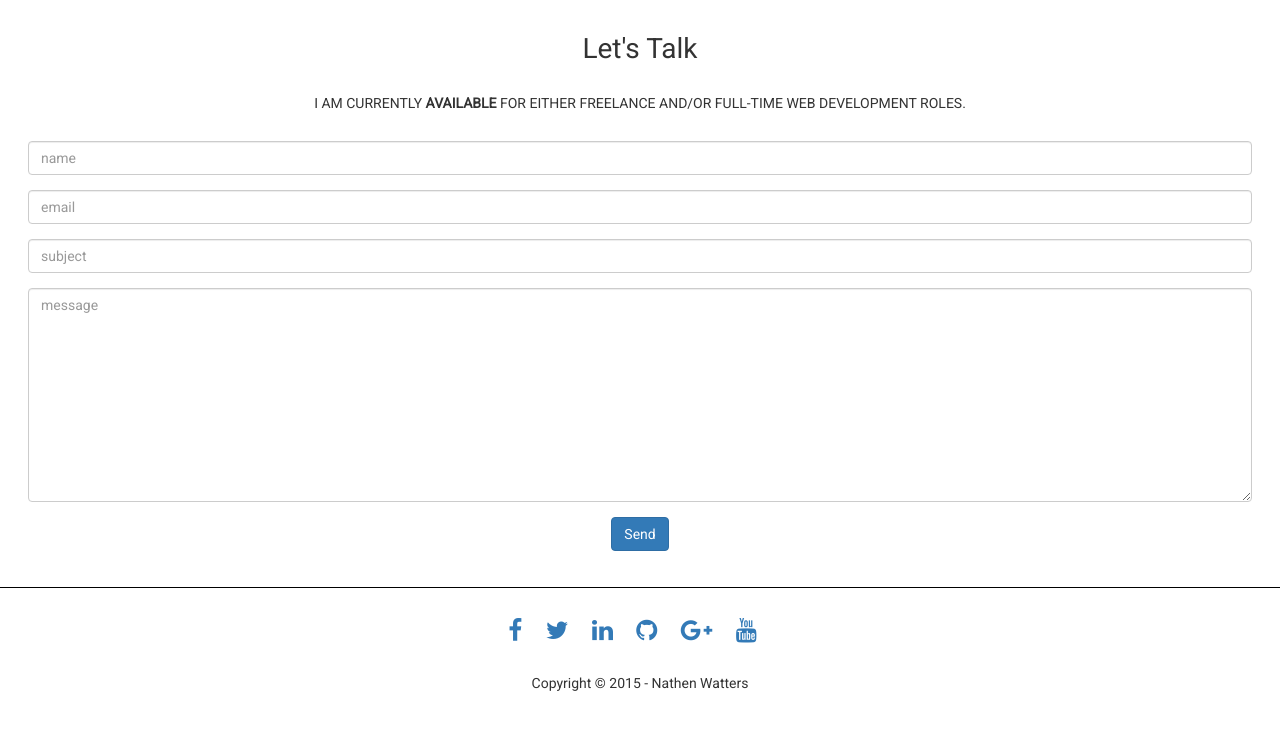
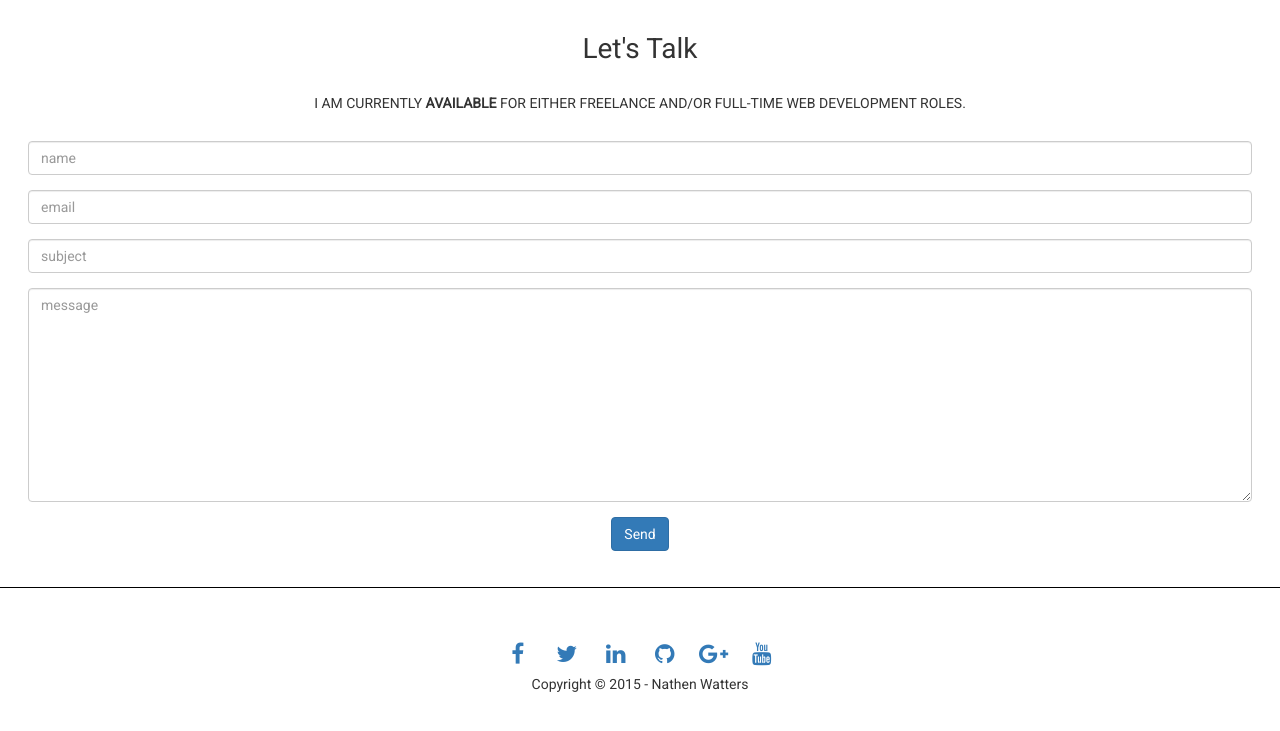
Before and after one commit to wattersnathen/wattersnathen.github.io, a website: page build.html in a window 1280 px wide. Shown: the part 3783-4514 px from the top of the page. Drawn offline with nearby package versions, Linux system fonts and the light colour scheme; files that its build step writes are made by us from their sources.

Commit message:
Changed social media in footer to be same as social media section in header

```diff
--- a/build.html
+++ b/build.html
@@ -192,14 +192,14 @@
 		<!-- site footer -->
 		<footer class="footer">
 			<div class="container">
-				<ul class="socialMedia row">
-					<li><a href="https://www.facebook.com/nathen.watters" target="_blank"><i class="fa fa-facebook"></i></a></li>
-					<li><a href="https://twitter.com/nathenwatters" target="_blank"><i class="fa fa-twitter"></i></a></li>
-					<li><a href="https://www.linkedin.com/in/nathenwatters" target="_blank"><i class="fa fa-linkedin"></i></a></li>
-					<li><a href="https://github.com/wattersnathen" target="_blank"><i class="fa fa-github"></i></a></li>
-					<li><a href="https://plus.google.com/+NathenWatters" target="_blank"><i class="fa fa-google-plus"></i></a></li>
-					<li><a href="https://www.youtube.com/user/nathenwatters" target="_blank"><i class="fa fa-youtube"></i></a></li>
-				</ul>
+				<div class="social row">
+					<a class="share-btn" href="https://www.facebook.com/nathen.watters" target="_blank"><i class="fa fa-facebook"></i></a>
+					<a class="share-btn" href="https://twitter.com/nathenwatters" target="_blank"><i class="fa fa-twitter"></i></a>
+					<a class="share-btn" href="https://www.linkedin.com/in/nathenwatters" target="_blank"><i class="fa fa-linkedin"></i></a>
+					<a class="share-btn" href="https://github.com/wattersnathen" target="_blank"><i class="fa fa-github"></i></a>
+					<a class="share-btn" href="https://plus.google.com/+NathenWatters" target="_blank"><i class="fa fa-google-plus"></i></a>
+					<a class="share-btn" href="https://www.youtube.com/user/nathenwatters" target="_blank"><i class="fa fa-youtube"></i></a>
+				</div>
 				<p>Copyright &copy; 2015 - Nathen Watters</p>
 			</div>
 		</footer><!-- end of site footer -->
```
